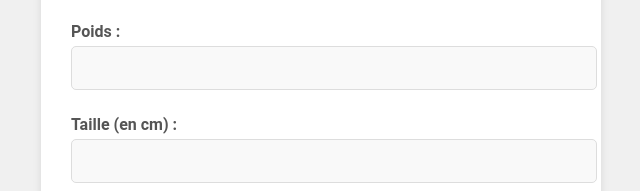
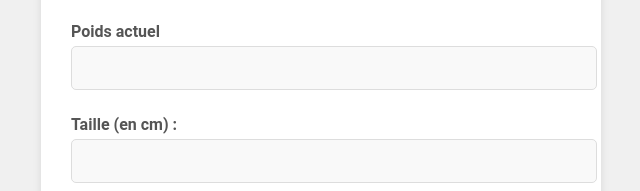
Before and after one commit to KCOACHING02/macronutriments, a plain HTML site: page index.html in a window 1280 px wide. Shown: the part 330-521 px from the top of the page, 319-959 px from the left. Drawn offline with Linux system fonts and the light colour scheme.

Commit message:
Update index.html

```diff
--- a/index.html
+++ b/index.html
@@ -148,7 +148,7 @@
             </select>
             <label for="age">Âge :</label>
             <input type="number" id="age" name="age">
-            <label for="poids">Poids :</label>
+            <label for="poids">Poids actuel</label>
             <input type="number" id="poids" name="poids">
             <label for="taille">Taille (en cm) :</label>
             <input type="number" id="taille" name="taille">
```
